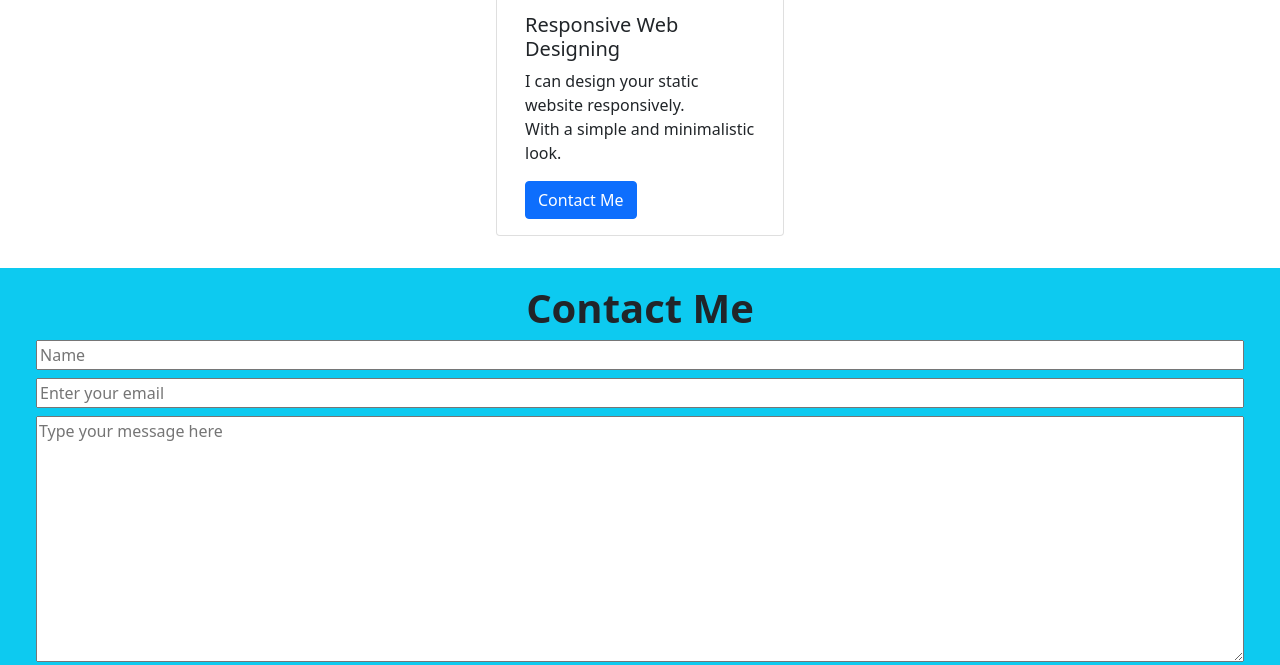
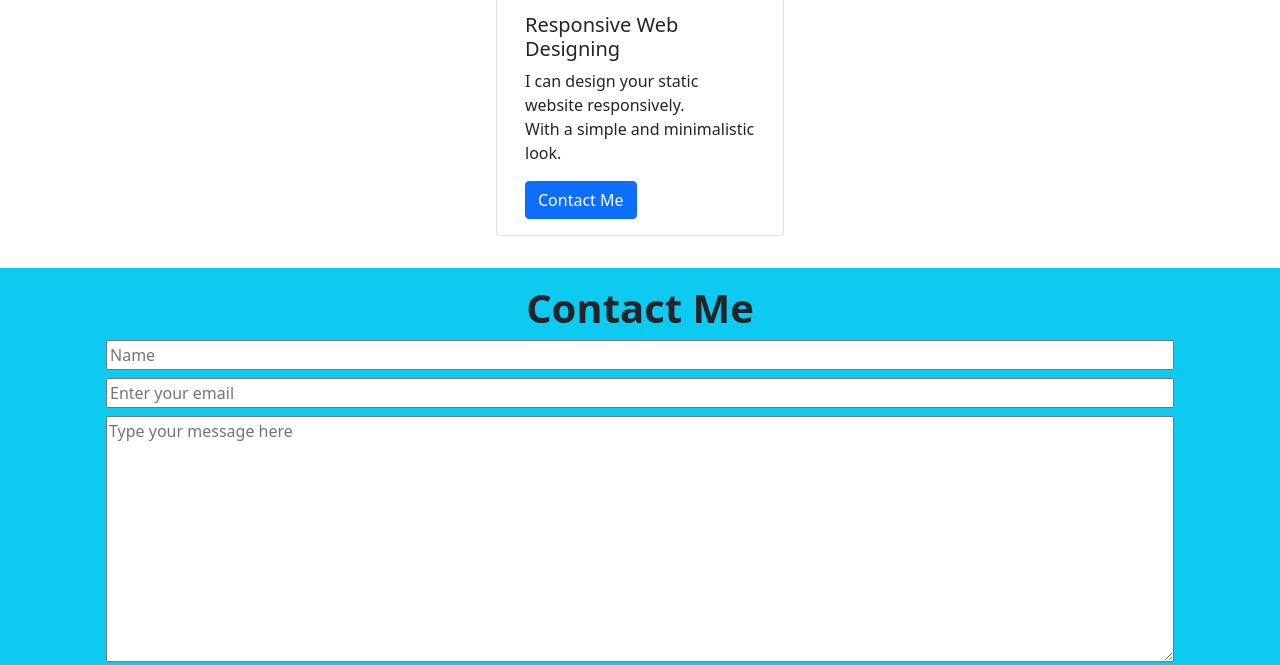
Before and after one commit to Sanath555/Sanath, a plain HTML site: page index.html in a window 1280 px wide. Shown: the part 1026-1691 px from the top of the page. Drawn offline with nearby package versions, Linux system fonts and the light colour scheme; a script that the page names is missing.

Commit message:
modified

```diff
--- a/index.html
+++ b/index.html
@@ -66,7 +66,7 @@
         </div>
       </section>
       <section class="contact-me bg-info d-flex justify-content-center" id="contact-me">
-        <div class="row d-flex justify-content-center container-fluid">
+        <div class="container row d-flex  container-fluid">
           <h1 class="text-center fw-bold mt-3">Contact Me</h1>
           <div>
           <form id="submit-form">
```
